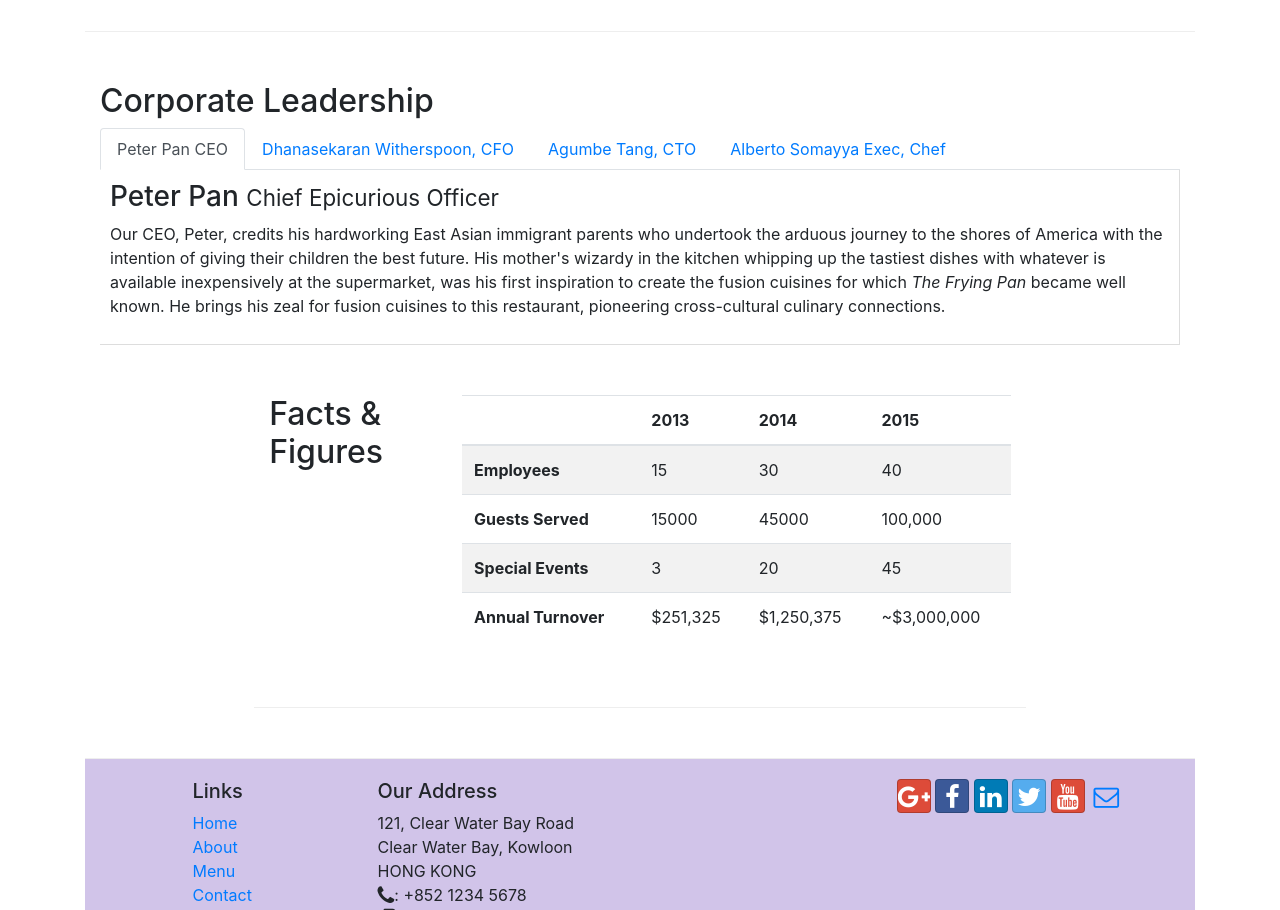
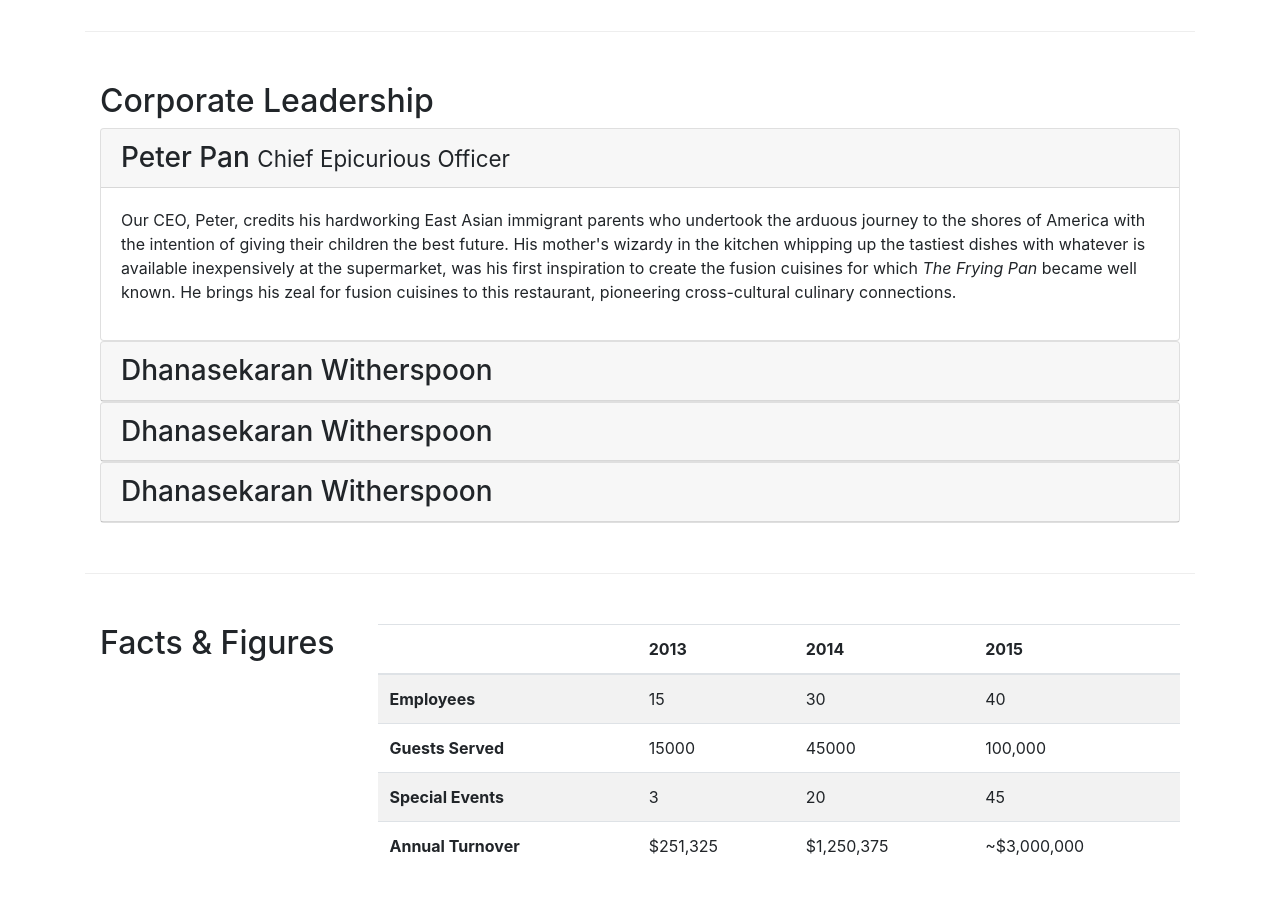
Before and after one commit to ialphha/Bootstrap, a website: page aboutus.html in a window 1280 px wide. Shown: the part 880-1790 px from the top of the page. Drawn offline with nearby package versions, Linux system fonts and the light colour scheme.

Commit message:
Accordion(converting tabs to accordion in about.html)

```diff
--- a/aboutus.html
+++ b/aboutus.html
@@ -105,40 +105,63 @@
         <div class= "row row-content">
             <div class="col-12 justify-content-center">
                 <h2>Corporate Leadership</h2>
-                <ul class="nav nav-tabs">
-                    <li class="nav-item">
-                        <a class="nav-link active" href="#peter" role="tab" data-toggle="tab">Peter Pan CEO</a>
-                    </li>
-                    <li class="nav-item">
-                        <a class="nav-link " href="#Dhanasekaran" role="tab" data-toggle="tab">Dhanasekaran Witherspoon, CFO</a>
-                    </li>
-                    <li class="nav-item">
-                        <a class="nav-link " href="#Agumbe" role="tab" data-toggle="tab">Agumbe Tang, CTO</a>
-                    </li>
-                    <li class="nav-item">
-                        <a class="nav-link" href="#Alberto" role="tab" data-toggle="tab">Alberto Somayya Exec, Chef</a>
-                    </li>
-                </ul>
 
-                <div class="tab-content">
-                    <div role="tabpanel" class="tab-pane fade show active" id ="peter">
-                        <h3>Peter Pan <small>Chief Epicurious Officer</small></h3>
-                        <p class="d-none d-sm-block">Our CEO, Peter, credits his hardworking East Asian immigrant parents who undertook the arduous journey to the shores of America with the intention of giving their children the best future. His mother's wizardy in the kitchen whipping up the tastiest dishes with whatever is available inexpensively at the supermarket, was his first inspiration to create the fusion cuisines for which <em>The Frying Pan</em> became well known. He brings his zeal for fusion cuisines to this restaurant, pioneering cross-cultural culinary connections.</p>
 
-                    </div>
-                    <div role="tabpanel" class="tab-pane fade show " id="Dhanasekaran">
-                        <h3>Dhanasekaran Witherspoon <small>Chief Food Officer</small></h3>
-                            <p class="d-none d-sm-block">Our CFO, Danny, as he is affectionately referred to by his colleagues, comes from a long established family tradition in farming and produce. His experiences growing up on a farm in the Australian outback gave him great appreciation for varieties of food sources. As he puts it in his own words, <em>Everything that runs, wins, and everything that stays, pays!</em></p>
-                    </div>
-                    <div role="tabpanel" class="tab-pane fade show " id="Agumbe">
-                        <h3>Agumbe Tang <small>Chief Taste Officer</small></h3>
-                            <p class="d-none d-sm-block">Blessed with the most discerning gustatory sense, Agumbe, our CTO, personally ensures that every dish that we serve meets his exacting tastes. Our chefs dread the tongue lashing that ensues if their dish does not meet his exacting standards. He lives by his motto, <em>You click only if you survive my lick.</em></p>
+                <div id="accordion">
+
+                    <div class="card">
+                        <div class="card-header" role="tab" id="peterhead">
+                            <h3 class="mb-0">
+                            <a data-toggle="collapse" data-target="#peter">
+                                Peter Pan <small>Chief Epicurious Officer</small>
+                            </a>
+                            </h3>
+                        </div>
+                        <div class="collapse show" id="peter" data-parent="#accordion">
+                            <div class="card-body">
+                                <p class="d-none d-sm-block">Our CEO, Peter, credits his hardworking East Asian immigrant parents who undertook the arduous journey to the shores of America with the intention of giving their children the best future. His mother's wizardy in the kitchen whipping up the tastiest dishes with whatever is available inexpensively at the supermarket, was his first inspiration to create the fusion cuisines for which <em>The Frying Pan</em> became well known. He brings his zeal for fusion cuisines to this restaurant, pioneering cross-cultural culinary connections.</p>
+                            </div>
+                        </div>
                     </div>
 
-                    <div role="tabpanel" class="tab-pane fade show " id="Alberto">
-                        <h3>Alberto Somayya <small>Executive Chef</small></h3>
-                            <p class="d-none d-sm-block">Award winning three-star Michelin chef with wide International experience having worked closely with whos-who in the culinary world, he specializes in creating mouthwatering Indo-Italian fusion experiences. He says, <em>Put together the cuisines from the two craziest cultures, and you get a winning hit! Amma Mia!</em></p>
+                    <div class="card">
+                        <div class="card-header" role="tab" id="dannyhead">
+                            <h3 class="mb-0">
+                                <a class="collapsed" data-toggle="collapse" data-target="#danny">Dhanasekaran Witherspoon</a>
+                            </h3>
+                        </div>
+                        <div class="collapse" id="danny" data-parent="#accordion">
+                            <div class="card-body">
+                                <p class="d-none d-sm-block">Our CFO, Danny, as he is affectionately referred to by his colleagues, comes from a long established family tradition in farming and produce. His experiences growing up on a farm in the Australian outback gave him great appreciation for varieties of food sources. As he puts it in his own words, <em>Everything that runs, wins, and everything that stays, pays!</em></p>
+                            </div>
+                        </div>
                     </div>
+                    <div class="card">
+                        <div class="card-header" role="tab" id="agumbehead">
+                            <h3 class="mb-0">
+                                <a class="collapsed" data-toggle="collapse" data-target="#agumbe">Dhanasekaran Witherspoon</a>
+                            </h3>
+                        </div>
+                        <div class="collapse" id="agumbe" data-parent="#accordion">
+                            <div class="card-body">
+                                <p class="d-none d-sm-block">Blessed with the most discerning gustatory sense, Agumbe, our CTO, personally ensures that every dish that we serve meets his exacting tastes. Our chefs dread the tongue lashing that ensues if their dish does not meet his exacting standards. He lives by his motto, <em>You click only if you survive my lick.</em></p>
+                            </div>
+                        </div>
+                    </div>
+                    <div class="card">
+                        <div class="card-header" role="tab" id="albertohead">
+                            <h3 class="mb-0">
+                                <a class="collapsed" data-toggle="collapse" data-target="#alberto">Dhanasekaran Witherspoon</a>
+                            </h3>
+                        </div>
+                        <div class="collapse" id="alberto" data-parent="#accordion">
+                            <div class="card-body">
+                                <p class="d-none d-sm-block">Award winning three-star Michelin chef with wide International experience having worked closely with whos-who in the culinary world, he specializes in creating mouthwatering Indo-Italian fusion experiences. He says, <em>Put together the cuisines from the two craziest cultures, and you get a winning hit! Amma Mia!</em></p>
+                            </div>
+                        </div>
+                    </div>
+
+                </div>
             </div>
        </div>
        <div class="row row-content">
```
